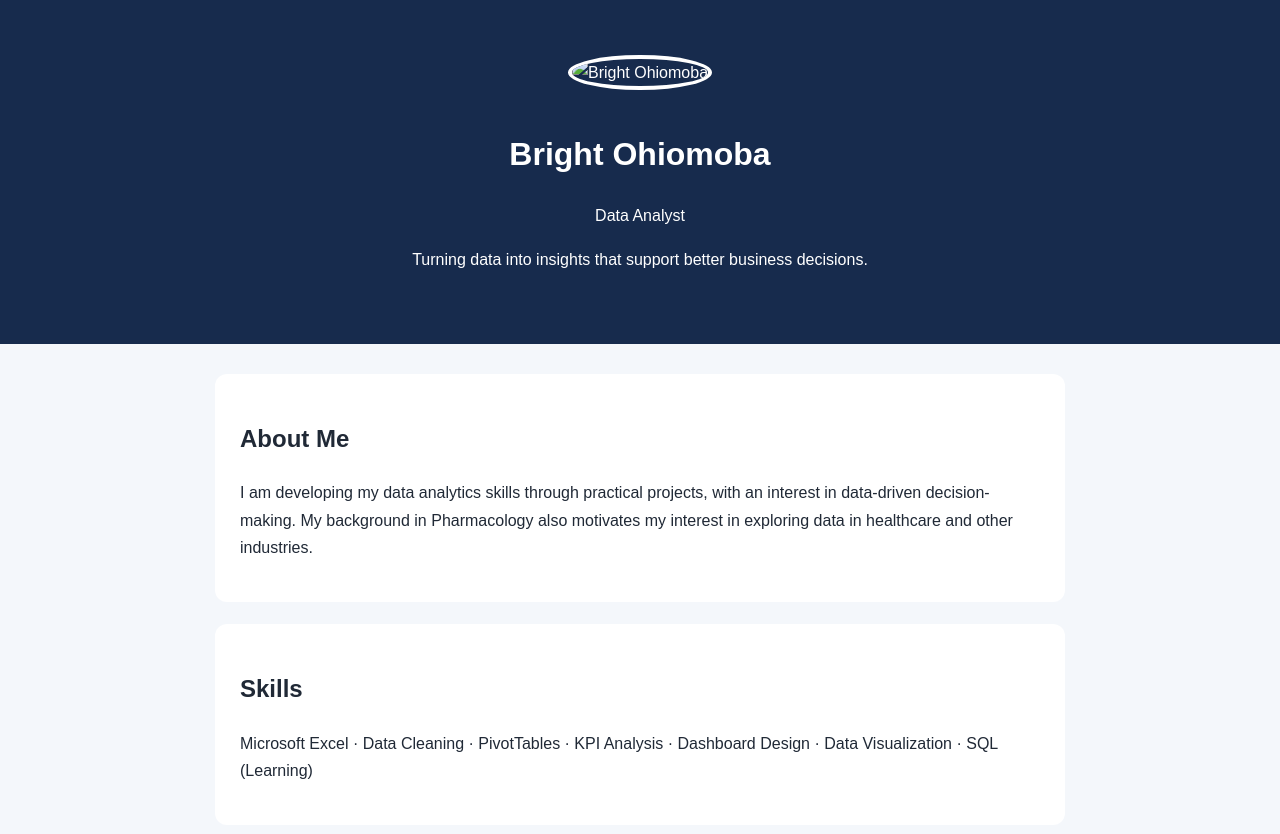
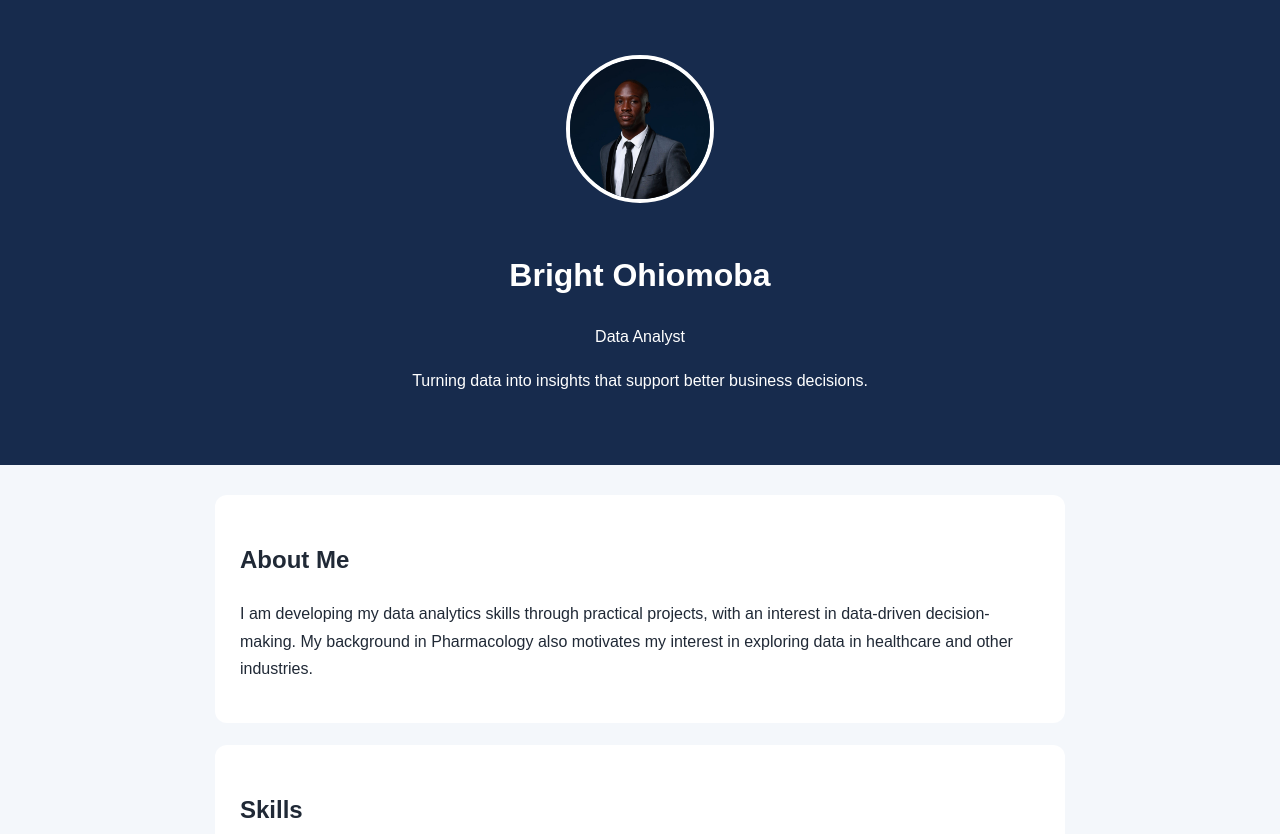
Before and after one commit to BrightOhiomoba-Analytics/BrightOhiomoba-Analytics.github.io, a plain HTML site: page index.html in a window 1280 px wide. Shown: the top 834 px of the page. Drawn offline with Linux system fonts and the light colour scheme.

Commit message:
Update index.html

```diff
--- a/index.html
+++ b/index.html
@@ -59,7 +59,7 @@
 </head>
 <body>
   <header>
- <img src="bright-profile.jpg" alt="Bright Ohiomoba" class="profile-photo">
+ <img src="bright-profile.jpeg" alt="Bright Ohiomoba" class="profile-photo">
 
     <h1>Bright Ohiomoba</h1>
     <p>Data Analyst</p>
```
